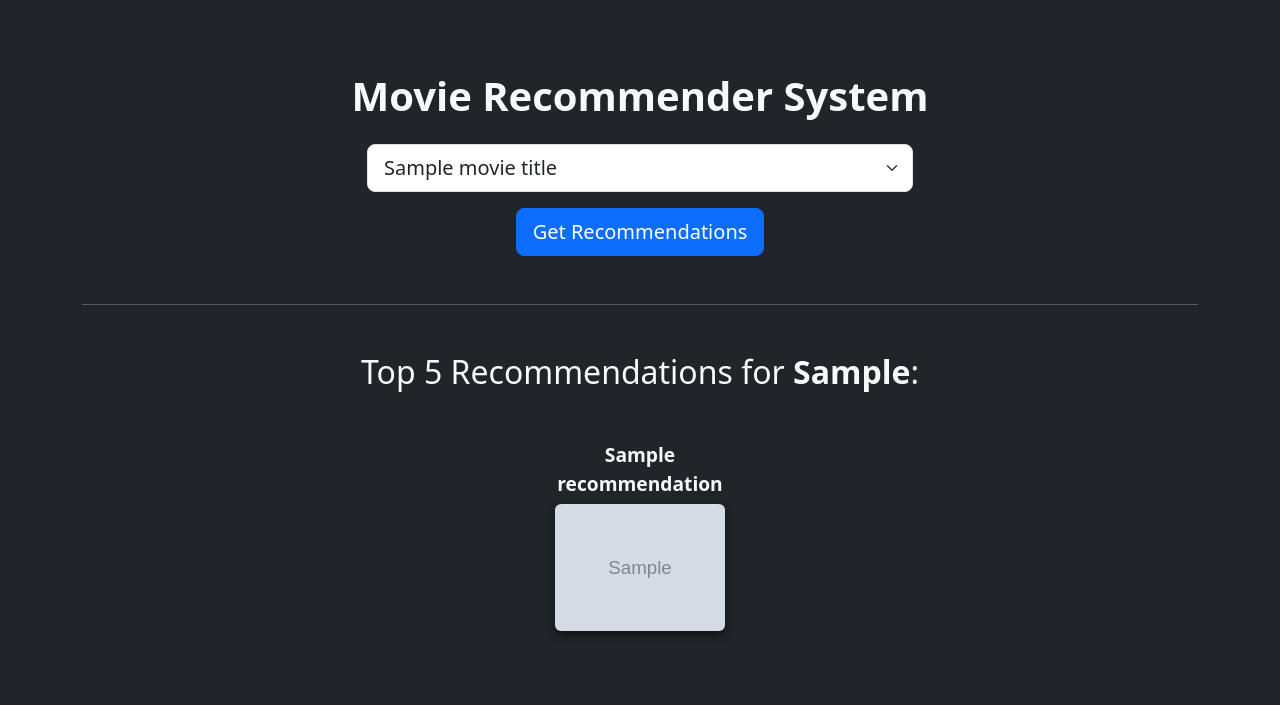
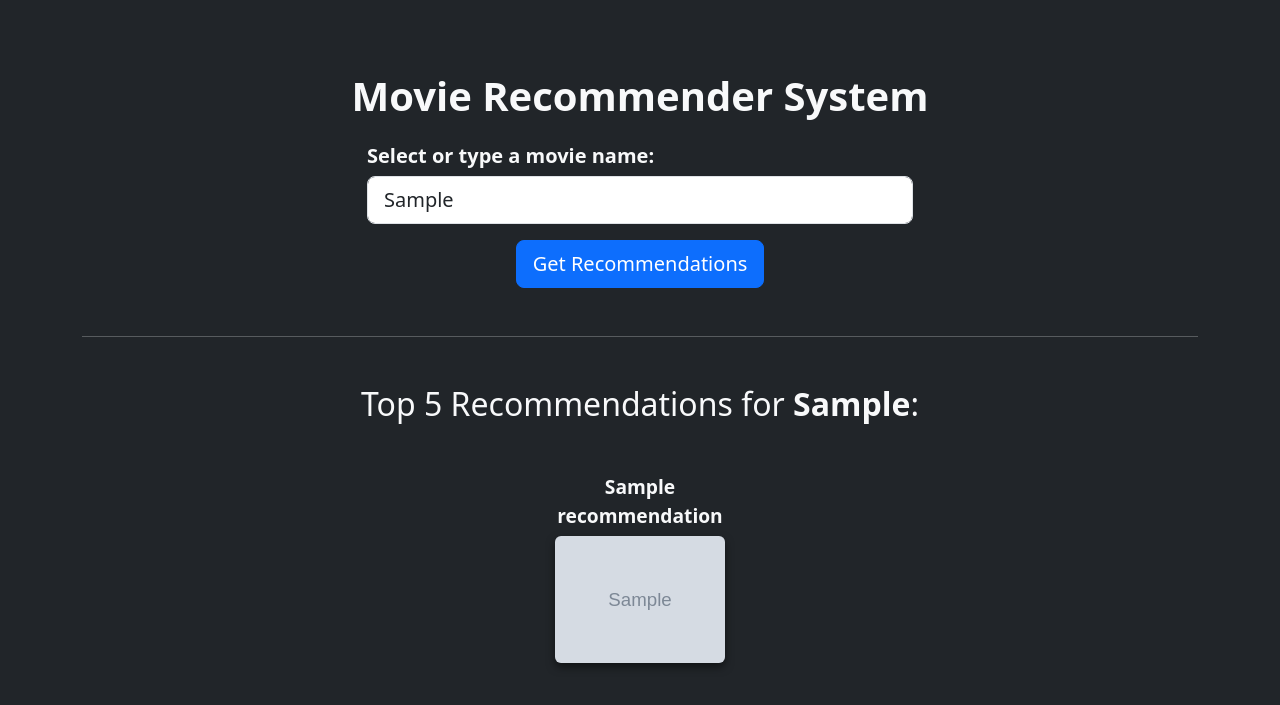
Before and after one commit to krishnaRajput21/krishnaRajput21-movie-recommender-sysetm, a Flask app: template templates/index.html in a window 1280 px wide. Shown: the top 705 px of the page. Run offline with Flask 3, Linux system fonts and the light colour scheme; the template is opened without the code that fills it: most values are stand-ins (such as "Sample title", 1, 10 or a date in 2020); grey boxes marked "Sample" are stand-in pictures; parts of the project's set-up code (start-up, migrations or seed data) failed here and were passed over.

Commit message:
Update index.html

```diff
--- a/templates/index.html
+++ b/templates/index.html
@@ -39,7 +39,7 @@
             margin-top: 15px;
             margin-bottom: 5px;
             white-space: normal;
-            min-height: 2.4em; /* Consistent vertical spacing */
+            min-height: 2.4em; /* Ensures consistent vertical spacing for names */
         }
 
         /* Style the Recommendations Subtitle */
@@ -58,13 +58,24 @@
         <form method="POST" action="/" class="mb-5">
             <div class="row justify-content-center">
                 <div class="col-md-6">
-                    <label for="movie_name" class="form-label h5 visually-hidden">Select a movie to get recommendations:</label>
-                    <select name="movie_name" id="movie_name" class="form-select form-select-lg mb-3">
+
+                    <label for="movie_name" class="form-label h5">Select or type a movie name:</label>
+
+                    <input
+                        class="form-control form-control-lg mb-3"
+                        list="movieOptions"
+                        id="movie_name"
+                        name="movie_name"
+                        placeholder="Start typing the movie name..."
+                        value="{{ selected_movie or '' }}"
+                        required
+                    >
+                    <datalist id="movieOptions">
                         {% for title in movie_titles %}
-                        <option value="{{ title }}" {% if selected_movie == title %} selected {% endif %}>{{ title }}</option>
+                        <option value="{{ title }}">
                         {% endfor %}
-                    </select>
-                </div>
+                    </datalist>
+                    </div>
             </div>
             <div class="text-center">
                 <button type="submit" class="btn btn-primary btn-lg">Get Recommendations</button>
@@ -77,7 +88,7 @@
 
             <div class="row justify-content-center">
                 {% for name, poster in recommendation_data %}
-                <div class="col-2 poster-container">
+                <div class="col-6 col-sm-4 col-md-3 col-lg-2 poster-container">
 
                     <div class="movie-title">{{ name }}</div>
 
```
